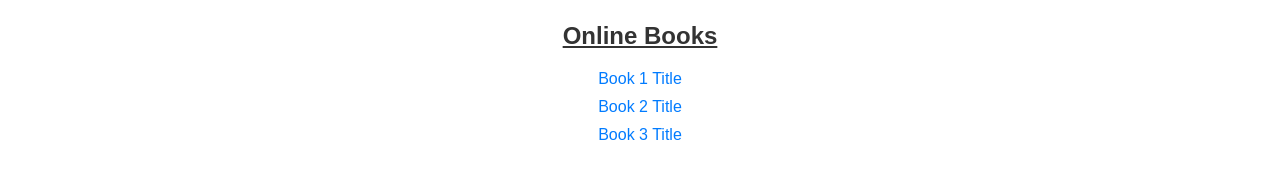
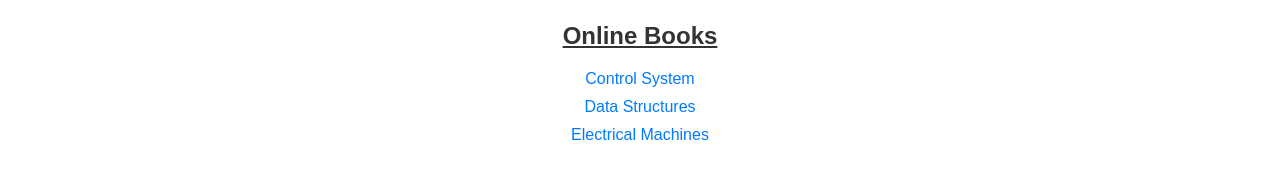
Before and after one commit to harshith2748/Project, a plain HTML site: page 1year.html in a window 1280 px wide. Shown: the part 179-372 px from the top of the page. Drawn offline with Linux system fonts and the light colour scheme.

Commit message:
Update 1year.html

```diff
--- a/1year.html
+++ b/1year.html
@@ -94,9 +94,9 @@
         <div class="books-list">
             <h2>Online Books</h2>
             <ul>
-                <li><a href="https://www.example.com/1st_year_book1" target="_blank">Book 1 Title</a></li>
-                <li><a href="https://www.example.com/1st_year_book2" target="_blank">Book 2 Title</a></li>
-                <li><a href="https://www.example.com/1st_year_book3" target="_blank">Book 3 Title</a></li>
+                <li><a href="https://drive.google.com/file/d/1W6eU4D8S1ErUwJ3hgwRgQKDFjxn_dWKd/view" target="_blank">Control System</a></li>
+                <li><a href="https://drive.google.com/file/d/1Z8DqqWwTkSfE0cbI9wTnvq1pMcawF80b/view" target="_blank">Data Structures </a></li>
+                <li><a href="https://drive.google.com/file/d/1euX49JQn28x4PD1tYEFcyJ_KrnQJLfok/view" target="_blank">Electrical Machines</a></li>
                 <!-- Add more book links here -->
             </ul>
         </div>
```
